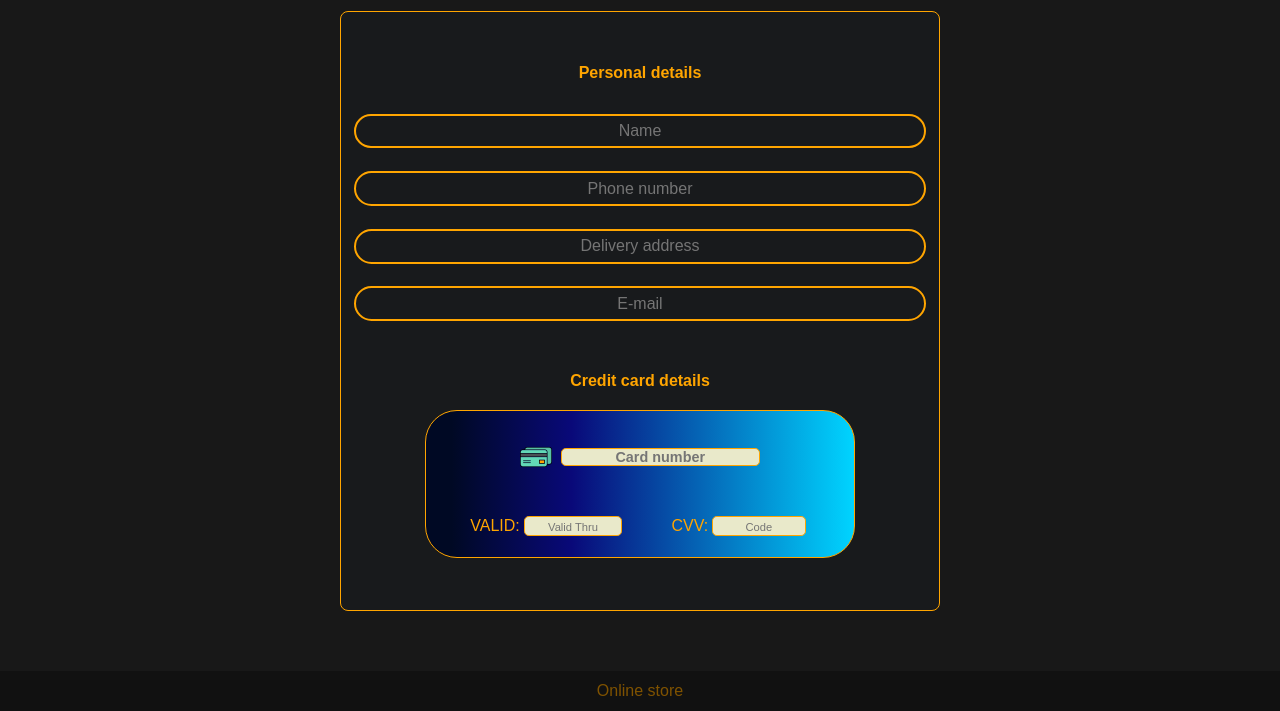
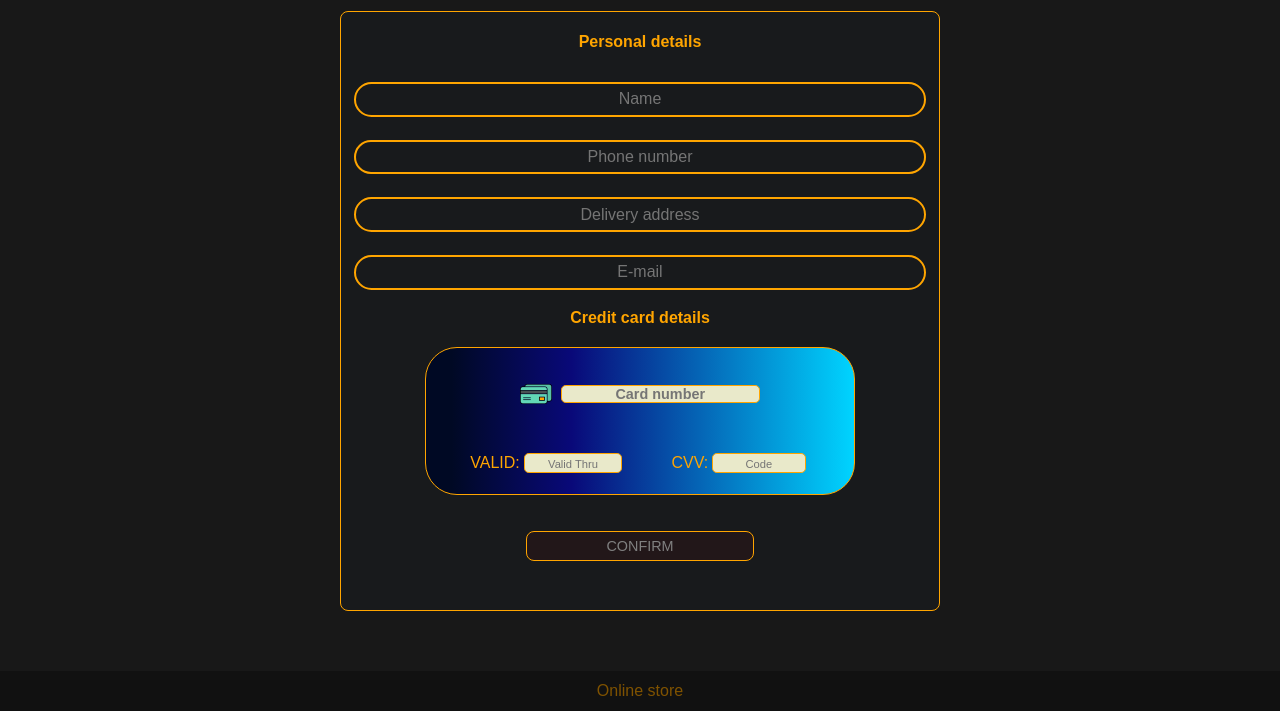
Before and after one commit to vberezhnykh/online-store, a website built with webpack: page src/index.html in a window 1280 px wide. Shown: the part 89-800 px from the top of the page. Built offline with nearby package versions, Linux system fonts and the light colour scheme.

Commit message:
feat: add confirm button

```diff
--- a/src/components/view/pages/modal/modal.scss
+++ b/src/components/view/pages/modal/modal.scss
@@ -157,3 +157,21 @@
     // padding: 0;
   }
 }
+
+.modal__confirm-button {
+  width: 40%;
+  font-size: 90%;
+  background-color: #3f1010;
+  border: 1px solid orange;
+  border-radius: 0.5rem;
+  padding: 1%;
+  cursor: pointer;
+  margin: 5% auto;
+
+  &:disabled {
+    background-color: #3f101044;
+    color: grey;
+    cursor:not-allowed;
+  }
+
+}
--- a/src/components/view/pages/modal/modal.ts
+++ b/src/components/view/pages/modal/modal.ts
@@ -9,6 +9,15 @@ class Modal {
     this._personalDetails = new PersonalDetails();
     this._cardDetails = new CardDetails();
   }
+  createConfirmButton() {
+    const button = <HTMLButtonElement>createCustomElement({
+      selector: "button",
+      class: "modal__confirm-button",
+    });
+    button.innerHTML = "CONFIRM";
+    button.disabled = true;
+    return button;
+  }
   draw() {
     const overlay = createCustomElement({
       selector: "div",
@@ -18,6 +27,7 @@ class Modal {
     const modal = createCustomElement({ selector: "div", class: "modal" });
     modal.append(this._personalDetails.createPersonalDetails());
     modal.append(this._cardDetails.createCardDetails());
+    modal.append(this.createConfirmButton());
     overlay.append(modal);
     overlay.onclick = (event) => this.closeModal(event);
   }
--- a/src/components/view/pages/modal/personal-details.ts
+++ b/src/components/view/pages/modal/personal-details.ts
@@ -29,6 +29,8 @@ export class PersonalDetails {
     input.placeholder = placeholder;
     input.type = type;
     if (className === "name") input.onkeyup = () => this.validateName(input);
+    if (className === "number")
+      input.onkeyup = () => this.validatePhoneNumber(input);
     const error = createCustomElement({
       selector: "div",
       class: `${className}__error`,
@@ -105,4 +107,15 @@ export class PersonalDetails {
     if (regName.test(input.value) && input.value.length >= 7) isValid = true;
     return this.toggleErrorMessage(input, "name", isValid);
   }
+
+  validatePhoneNumber(input: HTMLInputElement) {
+    let isValid = false;
+    if (input.value.length >= 1 && input.value[0] !== "+")
+      input.value = `+${input.value}`;
+
+    const regName = /^[+]+[0-9]$/;
+    console.log(regName.test(input.value));
+    if (regName.test(input.value) && input.value.length >= 9) isValid = true;
+    return this.toggleErrorMessage(input, "number", isValid);
+  }
 }
```
